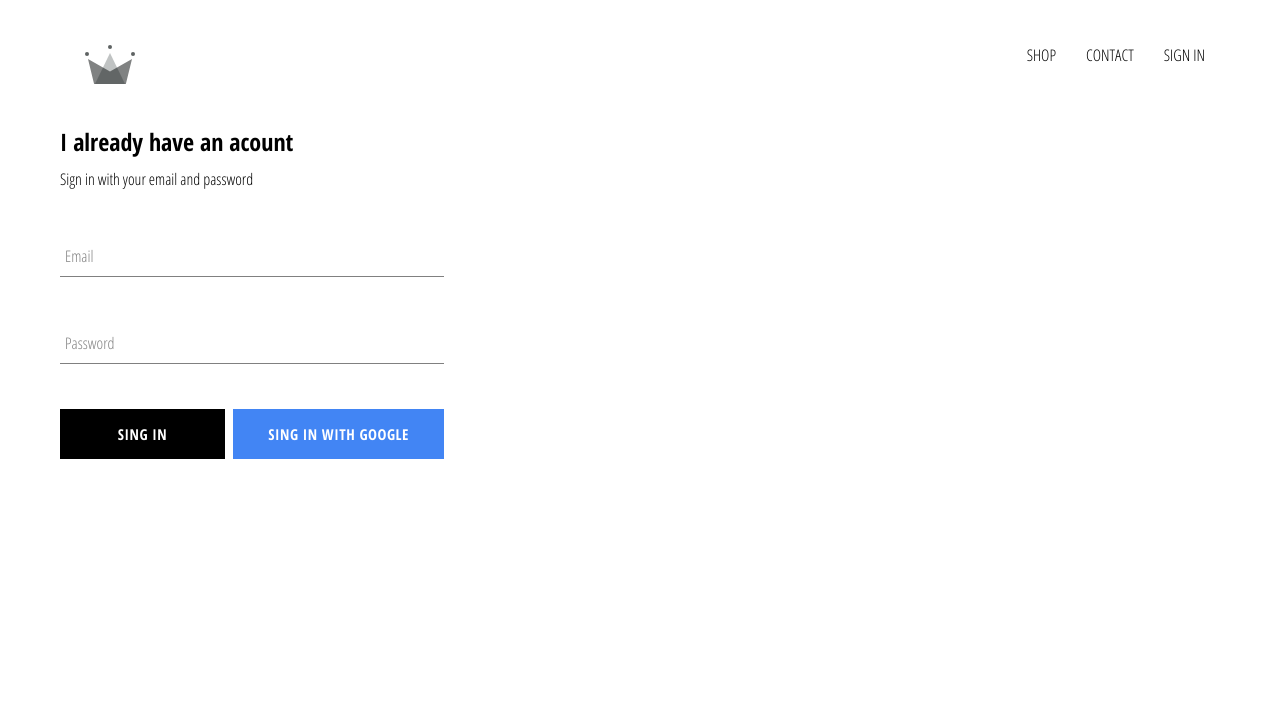
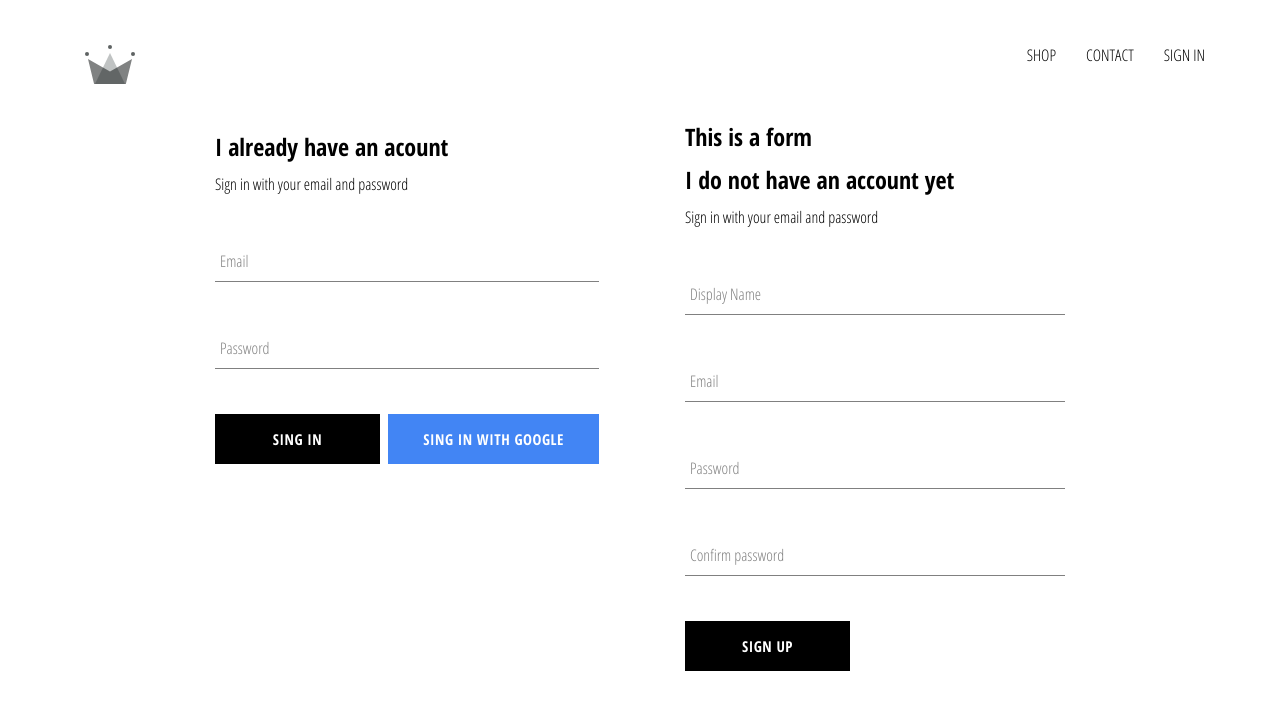
Before and after one commit to EmanuelTejada032/reactjscourse, a React (Create React App) app: page /signin in a window 1280 px wide. Shown: the top 710 px of the page. Built offline with nearby package versions, Linux system fonts and the light colour scheme; no server answers.

Commit message:
Add sign up component and styles, sign up user with email and password

```diff
--- a/src/App.css
+++ b/src/App.css
@@ -11,4 +11,5 @@
 a {
     text-decoration: none;
     color: #000;
+    cursor: pointer;
 }
--- a/src/App.js
+++ b/src/App.js
@@ -7,7 +7,7 @@
 import ShopPage from './pages/shoppage/shop-page.component';
 import SignIn from './pages/signin-signup/signin-signup.component';
 import Header from './components/header/header.component'
-import {auth, createProfileWithGoogleAuth} from './firebase/firebase.utils'
+import {auth, createProfileDocument} from './firebase/firebase.utils'
 
 
 
@@ -27,7 +27,7 @@
       //   currentUser: user
       // })
       if(userAuth){
-       const userRef = await createProfileWithGoogleAuth(userAuth); //We returned a user ref from createProfile function
+       const userRef = await createProfileDocument(userAuth); //We returned a user ref from createProfile function
        userRef.onSnapshot( snapShot => {
          this.setState({
            currentUser: {
--- a/src/components/header/header.styles.scss
+++ b/src/components/header/header.styles.scss
@@ -20,6 +20,7 @@
 
       .option {
         padding: 10px 15px;
+        cursor: pointer;
       }
     }
   }
--- /dev/null
+++ b/src/components/sign-up/sign-up.component.jsx
@@ -0,0 +1,96 @@
+import React, { Component } from 'react'
+
+import FormInput from '../form-input/form-input.component'
+import CustomButton from '../custom-button/custom-button.component'
+import './sign-up.styles.scss'
+
+import { auth, createProfileDocument } from '../../firebase/firebase.utils'
+
+export default class SignUp extends Component {
+    constructor(){
+        super()
+        this.state = {
+            displayName: '',
+            email: '',
+            password:'',
+            confirmPassword:''
+        }
+    }
+
+    handleSubmit = async (e) => {
+        e.preventDefault()
+        const {email, displayName, password, confirmPassword} = this.state;
+        if(password !== confirmPassword) {
+            alert('Password don\'t match');
+            return;
+        }
+        try{
+            const { user } = await auth.createUserWithEmailAndPassword(email, password);
+            await createProfileDocument(user, {displayName});
+
+            this.setState({
+                displayName: '',
+                email: '',
+                password:'',
+                confirmPassword: '',
+            })
+        }catch(err){
+            console.log(err)
+        }
+
+    }
+
+    handleChange = (e) => {
+        const {name, value} = e.target
+        this.setState({[name] : value})
+    }
+    render() {
+        const {email, displayName, password, confirmPassword} = this.state;
+        return (
+            <div className='sign-up'>
+                <h2>This is a form</h2>
+                <h2 className='title'>I do not have an account yet</h2>
+                <span>Sign in with your email and password</span>
+                <form onSubmit={this.handleSubmit}>
+                    <FormInput
+                        label='Display Name'
+                        type='text'
+                        name='displayName'
+                        id='displayName'
+                        value={displayName}
+                        onChange={this.handleChange}
+                        required
+                    />
+                    <FormInput
+                        label='Email'
+                        type='email'
+                        name='email'
+                        id='email'
+                        value={email}
+                        onChange={this.handleChange}
+                        required
+                    />
+                    <FormInput
+                        label='Password'
+                        type='password'
+                        name='password'
+                        id='password'
+                        value={password}
+                        onChange={this.handleChange}
+                        required
+                    />
+                    <FormInput
+                        label='Confirm password'
+                        type='password'
+                        name='confirmPassword'
+                        id='confirmPassword'
+                        value={ confirmPassword}
+                        onChange={this.handleChange}
+                        required
+                    />
+                    <CustomButton type='submit'> SIGN UP</CustomButton>
+                </form>
+            </div>
+        )
+    }
+}
--- /dev/null
+++ b/src/components/sign-up/sign-up.styles.scss
@@ -0,0 +1,9 @@
+.sign-up{
+    display: flex;
+    flex-direction: column;
+    width: 380px;
+
+    .title{
+        margin: 10px 0;
+    }
+}
--- a/src/firebase/firebase.utils.js
+++ b/src/firebase/firebase.utils.js
@@ -13,7 +13,7 @@
   }
 
 
-  export const createProfileWithGoogleAuth = async (userAuth, aditionalData) => {
+  export const createProfileDocument = async (userAuth, aditionalData) => {
     if(!userAuth) return; //if there is no user we just return from function
 
     const userRef = await firestore.doc(`users/${userAuth.uid}`); //Get document reference from users collection
--- a/src/pages/signin-signup/signin-signup.component.jsx
+++ b/src/pages/signin-signup/signin-signup.component.jsx
@@ -1,12 +1,14 @@
 import React from 'react'
 
 import './signin-signup.styles.scss'
-import SignIn from '../../components/sign-in/sign-in.component.jsx'
+import SignIn from '../../components/sign-in/sign-in.component'
+import SignUp from '../../components/sign-up/sign-up.component'
 
 const SignInSignUp = () => {
     return (
         <div className='signin-signup'>
             <SignIn />
+            <SignUp />
         </div>
     )
 }
--- a/src/pages/signin-signup/signin-signup.styles.scss
+++ b/src/pages/signin-signup/signin-signup.styles.scss
@@ -0,0 +1,6 @@
+.signin-signup{
+    display: flex;
+    width: 850px;
+    justify-content: space-between;
+    margin: 30px auto;
+}
```
